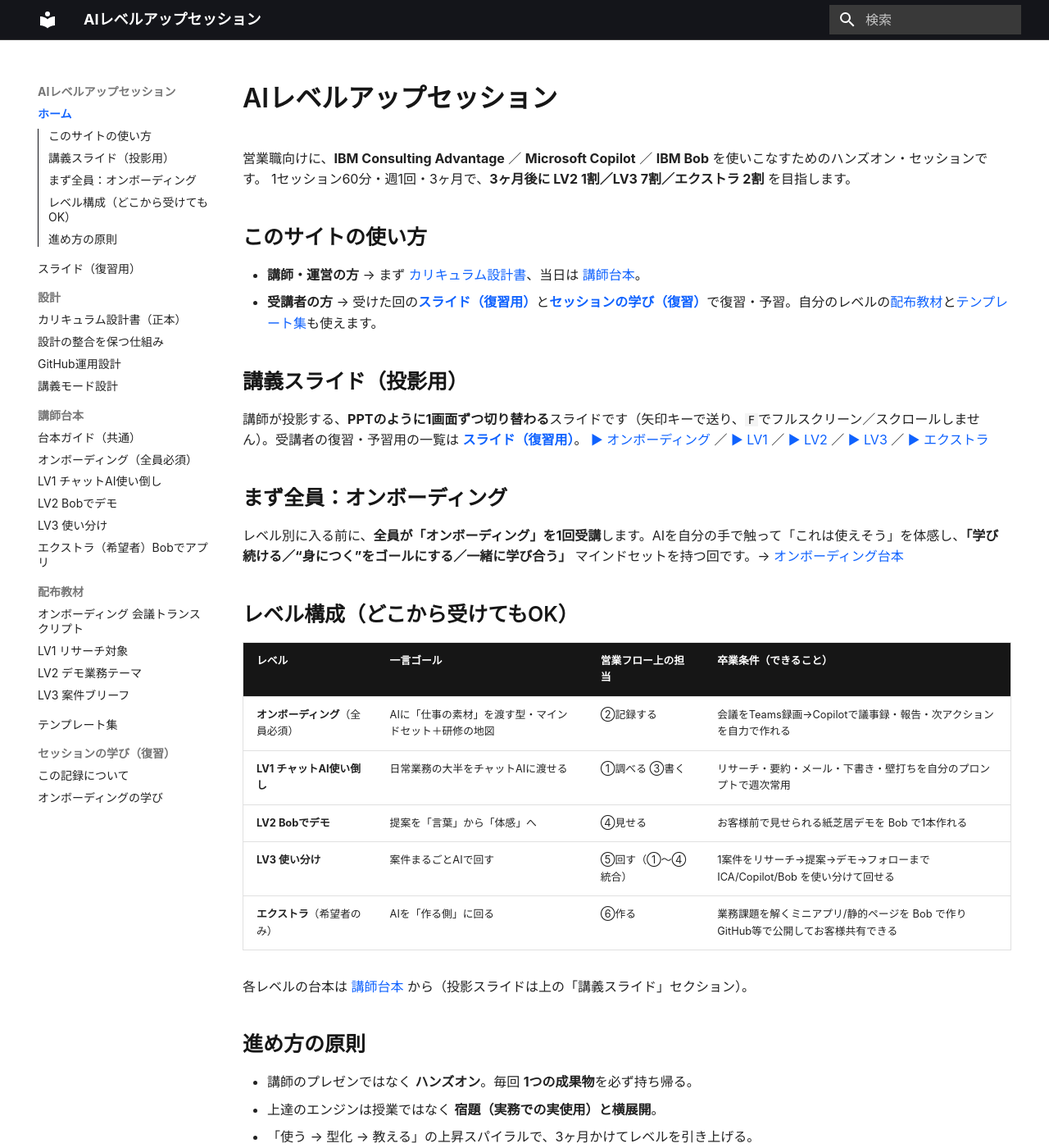
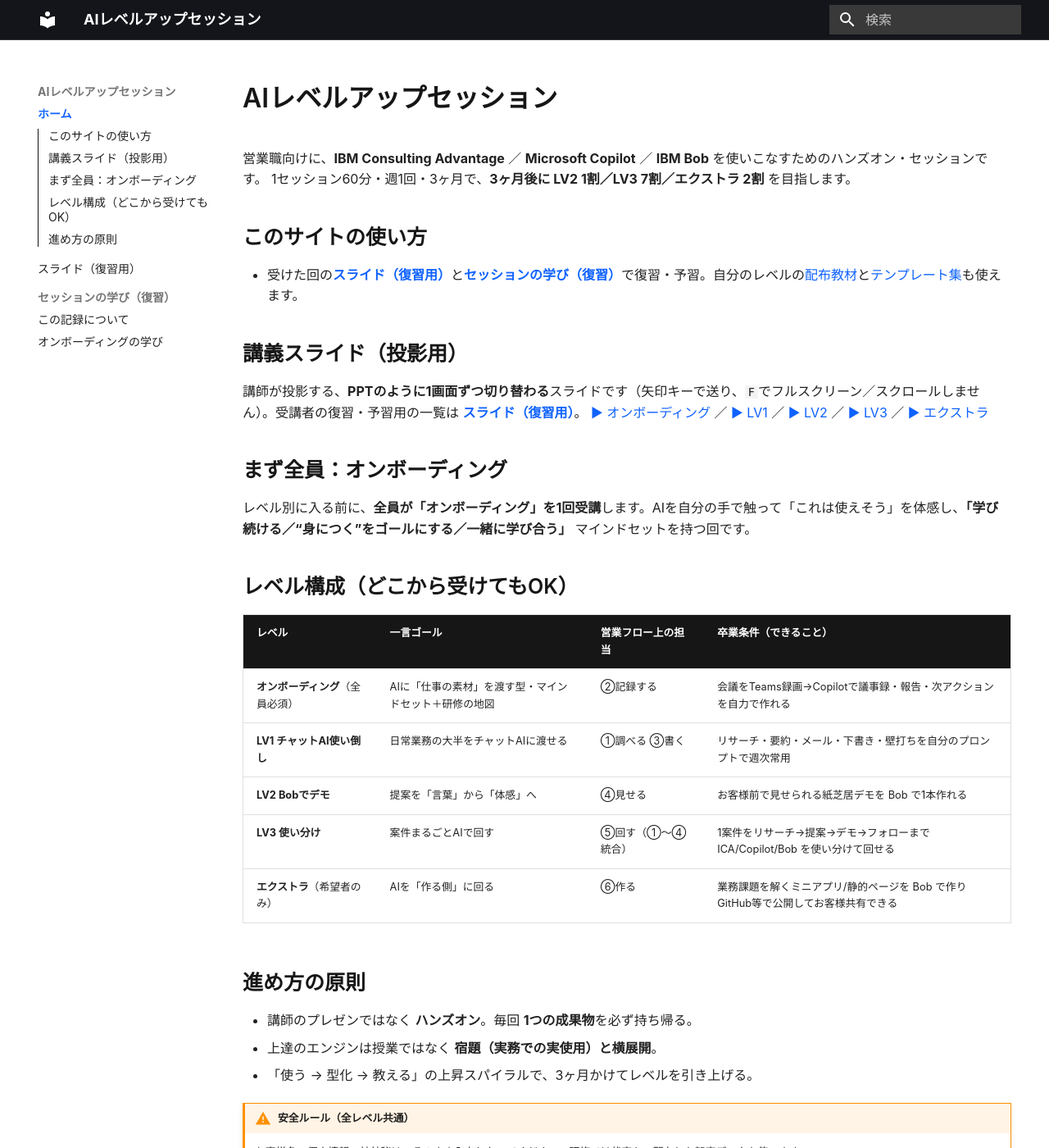
Before and after one commit to horiken1977/ai-education, an MkDocs documentation site: the page built from docs/index.md, in a window 1280 px wide and 1400 px high. Shown: the whole window at 82% size. Built offline with MkDocs 1.6.1 and Material for MkDocs 9.7.7, drawn with Linux system fonts in a browser that asks for light colours; some web fonts are replaced.

Commit message:
受講者向けに管理者メニューを非表示：nav から設計/講師台本/配布教材/テンプレート集を除去（not_in_nav で直URLは維持）＋ホームの講師向けリンクを削除
Co-Authored-By: Claude Opus 4.8 <noreply@anthropic.com>

```diff
--- a/docs/index.md
+++ b/docs/index.md
@@ -4,21 +4,18 @@
 1セッション60分・週1回・3ヶ月で、**3ヶ月後に LV2 1割／LV3 7割／エクストラ 2割** を目指します。
 
 ## このサイトの使い方
-- **講師・運営の方** → まず [カリキュラム設計書](design/curriculum.md)、当日は [講師台本](scripts/index.md)。
-- **受講者の方** → 受けた回の[**スライド（復習用）**](slides-index.md)と[**セッションの学び（復習）**](review/index.md)で復習・予習。自分のレベルの[配布教材](materials/l1-transcript.md)と[テンプレート集](templates/index.md)も使えます。
+- 受けた回の[**スライド（復習用）**](slides-index.md)と[**セッションの学び（復習）**](review/index.md)で復習・予習。自分のレベルの[配布教材](materials/l1-transcript.md)と[テンプレート集](templates/index.md)も使えます。
 
 ## 講義スライド（投影用）
 講師が投影する、**PPTのように1画面ずつ切り替わる**スライドです（矢印キーで送り、`F`でフルスクリーン／スクロールしません）。受講者の復習・予習用の一覧は [**スライド（復習用）**](slides-index.md)。
 <a href="slides/onboarding.html" target="_blank">▶ オンボーディング</a> ／ <a href="slides/l1.html" target="_blank">▶ LV1</a> ／ <a href="slides/l2.html" target="_blank">▶ LV2</a> ／ <a href="slides/l3.html" target="_blank">▶ LV3</a> ／ <a href="slides/extra.html" target="_blank">▶ エクストラ</a>
 
 ## まず全員：オンボーディング
-レベル別に入る前に、**全員が「オンボーディング」を1回受講**します。AIを自分の手で触って「これは使えそう」を体感し、**「学び続ける／“身につく”をゴールにする／一緒に学び合う」** マインドセットを持つ回です。→ [オンボーディング台本](scripts/onboarding.md)
+レベル別に入る前に、**全員が「オンボーディング」を1回受講**します。AIを自分の手で触って「これは使えそう」を体感し、**「学び続ける／“身につく”をゴールにする／一緒に学び合う」** マインドセットを持つ回です。
 
 ## レベル構成（どこから受けてもOK）
 <!-- 下表は設計書（カリキュラム設計書）のレベル定義を取り込み＝単一の正。設計書を直すとここも自動更新される -->
 --8<-- "design/curriculum.md:levels"
-
-各レベルの台本は [講師台本](scripts/index.md) から（投影スライドは上の「講義スライド」セクション）。
 
 ## 進め方の原則
 - 講師のプレゼンではなく **ハンズオン**。毎回 **1つの成果物**を必ず持ち帰る。
--- a/mkdocs.yml
+++ b/mkdocs.yml
@@ -5,6 +5,10 @@ exclude_docs: |
   slides/
 not_in_nav: |
   /dashboard/
+  /design/
+  /scripts/
+  /materials/
+  /templates/
 extra_css:
   - assets/ibm.css
 theme:
@@ -40,24 +44,6 @@ markdown_extensions:
 nav:
   - ホーム: index.md
   - スライド（復習用）: slides-index.md
-  - 設計:
-      - カリキュラム設計書（正本）: design/curriculum.md
-      - 設計の整合を保つ仕組み: design/maintenance.md
-      - GitHub運用設計: design/github-ops.md
-      - 講義モード設計: design/lecture-mode.md
-  - 講師台本:
-      - 台本ガイド（共通）: scripts/index.md
-      - オンボーディング（全員必須）: scripts/onboarding.md
-      - LV1 チャットAI使い倒し: scripts/l1.md
-      - LV2 Bobでデモ: scripts/l2.md
-      - LV3 使い分け: scripts/l3.md
-      - エクストラ（希望者）Bobでアプリ: scripts/extra.md
-  - 配布教材:
-      - オンボーディング 会議トランスクリプト: materials/l1-transcript.md
-      - LV1 リサーチ対象: materials/lv1-research-target.md
-      - LV2 デモ業務テーマ: materials/lv2-demo-theme.md
-      - LV3 案件ブリーフ: materials/l3-brief.md
-  - テンプレート集: templates/index.md
   - セッションの学び（復習）:
       - この記録について: review/index.md
       - オンボーディングの学び: review/onboarding.md
```
